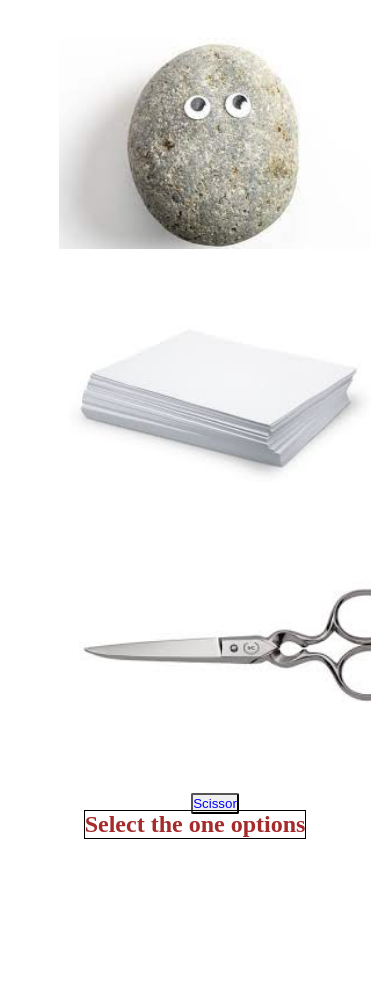
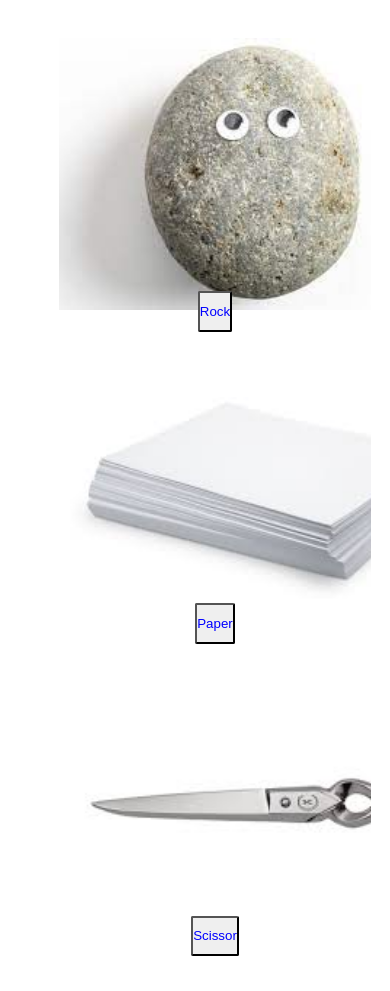
Before and after one commit to sammanamgain/Rockpaperscissor, a plain HTML site: page index.html in a window 390 px wide. Shown: the part 78-1069 px from the top of the page. Before the commit the page ends 917 px from the top, so only its background shows below. Drawn offline with Linux system fonts and the light colour scheme.

Commit message:
fixed mobile screen:

```diff
--- a/index.css
+++ b/index.css
@@ -16,9 +16,8 @@ h1 {
 }
 button {
   margin: 30vh;
-  color:blue;
+  color: blue;
   border-radius: 2px;
-  ;
 }
 
 p {
@@ -26,9 +25,7 @@ p {
   color: brown;
   border: 1px solid black;
   font-size: 24px;
-  font-weight: bold
-  ;
-
+  font-weight: bold;
 }
 .rockpaperscissor {
   max-width: 100%;
@@ -50,7 +47,7 @@ p {
   background-repeat: no-repeat;
   display: flex;
   justify-content: center;
-   background-size: cover;
+  background-size: cover;
 }
 .third {
   background-image: url("download (2).jpg");
@@ -58,7 +55,7 @@ p {
   background-repeat: no-repeat;
   display: flex;
   justify-content: center;
-   background-size: cover;
+  background-size: cover;
 }
 .item {
   flex: 1 0 200px;
@@ -66,22 +63,25 @@ p {
   height: 25vh;
 }
 button {
-  width: 100%;
-  height: 10%;
+  width: 110%;
+  height: 15%;
 }
-.flexparagraph{
-  display:flex;
+.flexparagraph {
+  display: flex;
   justify-content: center;
   border-radius: 3px;
 }
 @media (max-width: 600px) {
-  .rockpaperscissor{
-
+  .rockpaperscissor {
     flex-direction: column;
   }
-  .item{
+  .item {
     width: 100%;
     background-size: cover;
     margin: 20px;
+    height: 30%;
+  }
+  button {
+    margin-bottom: 0px;
   }
 }
--- a/index.html
+++ b/index.html
@@ -14,20 +14,9 @@
       <div class="item first">
         <button
           onclick="
-        let a = Math.random();
+
         let computermove='';
-          console.log(a);
-           // alert(a);
-            if(a<0.33){
-                computermove='rock';
-            }
-            else if(a>0.33 && a<0.66){
-                    computermove='paper';
-            }
-            else{
-                     computermove='scissor';
-            };
-
+       computermove=  generator();
 
             if  (computermove=='rock')
             {
@@ -57,19 +46,11 @@
       <div class="item second">
         <button
           onclick="
-        a = Math.random();
+
         computermove='';
-          console.log(a);
+       computermove=   generator();
            // alert(a);
-            if(a<0.33){
-                computermove='rock';
-            }
-            else if(a>0.33 && a<0.66){
-                    computermove='paper';
-            }
-            else{
-                     computermove='scissor';
-            };
+
 
 
             if  (computermove=='rock')
@@ -100,19 +81,10 @@
       <div class="item third">
         <button
           onclick="
-    a = Math.random();
+
     computermove='';
-          console.log(a);
-           // alert(a);
-            if(a<0.33){
-                computermove='rock';
-            }
-            else if(a>0.33 && a<0.66){
-                    computermove='paper';
-            }
-            else{
-                     computermove='scissor';
-            };
+    generator();
+
 
 
             if  (computermove=='rock')
@@ -142,5 +114,17 @@
       </div>
     </div>
     <div class="flexparagraph"><p>Select the one options</p></div>
+    <script>
+      function generator() {
+        a = Math.random();
+        if (a < 0.33) {
+          return (computermove = "rock");
+        } else if (a > 0.33 && a < 0.66) {
+          return (computermove = "paper");
+        } else {
+          return (computermove = "scissor");
+        }
+      }
+    </script>
   </body>
 </html>
```
